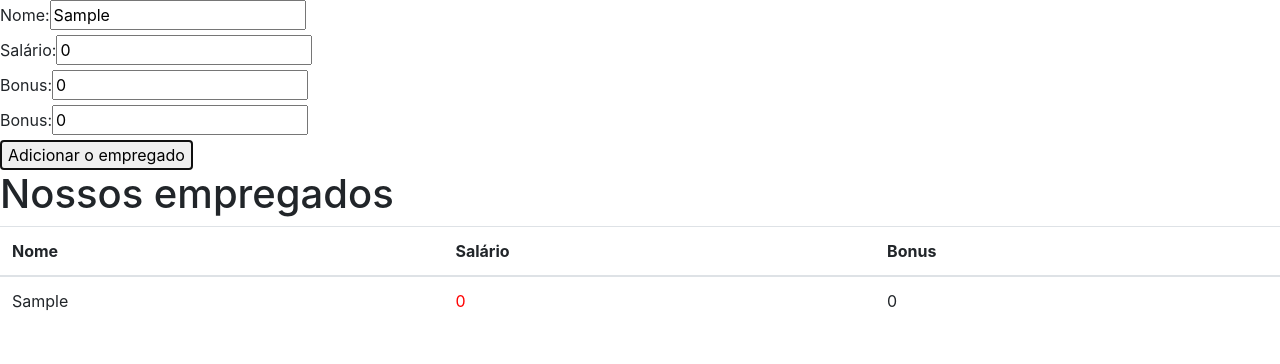
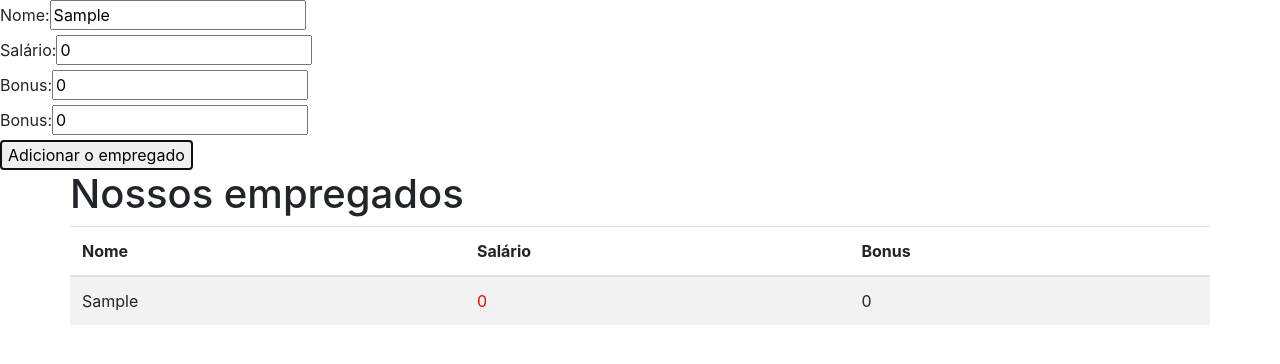
Before and after one commit to rafaellbarros/angular7-componentes-inter, an Angular app: page / in a window 1280 px wide. Both pictures are taken after typing "Sample" into the empty fields and a click on the button "Adicionar o empregado". Shown: the top 364 px of the page. Built offline with nearby package versions, Linux system fonts and the light colour scheme.

Commit message:
Verificando integração com Bootstrap

```diff
--- a/src/app/employee-list/employee-list.component.html
+++ b/src/app/employee-list/employee-list.component.html
@@ -1,5 +1,7 @@
+<div class="container">
+  <div class="row">
     <h1>Nossos empregados</h1>
-<table class="table">
+    <table class="table table-striped">
       <thead>
         <tr>
           <th>Nome</th>
@@ -8,14 +10,22 @@
         </tr>
       </thead>
       <tbody>
-        <tr *ngFor="let e of employeeService.employees ; let i = index;" [id]="'tr'+i">
-            <!--<td>{{e.name}}</td>-->
-            <!--<td>{{e.salary}}</td>-->
+        <tr
+          *ngFor="let e of employeeService.employees; let i = index"
+          [id]="'tr' + i"
+        >
           <td [innerHtml]="e.name"></td>
-            <!--<td [innerHtml]="e.salary" [style.color]="getSalaryColor(e)"></td>-->
-            <td [innerHtml]="e.salary"
-                [ngClass]="{'salary-expensive': e.salary > 2000, 'salary-cheap': e.salary < 2000}"></td>
+          <td
+            [innerHtml]="e.salary"
+            [ngClass]="{
+              'salary-expensive': e.salary > 2000,
+              'salary-cheap': e.salary < 2000
+            }"
+          ></td>
           <td [innerHtml]="e.bonus"></td>
         </tr>
       </tbody>
     </table>
+  </div>
+
+</div>
```
Lines whose indentation alone changed are shown as unchanged.
